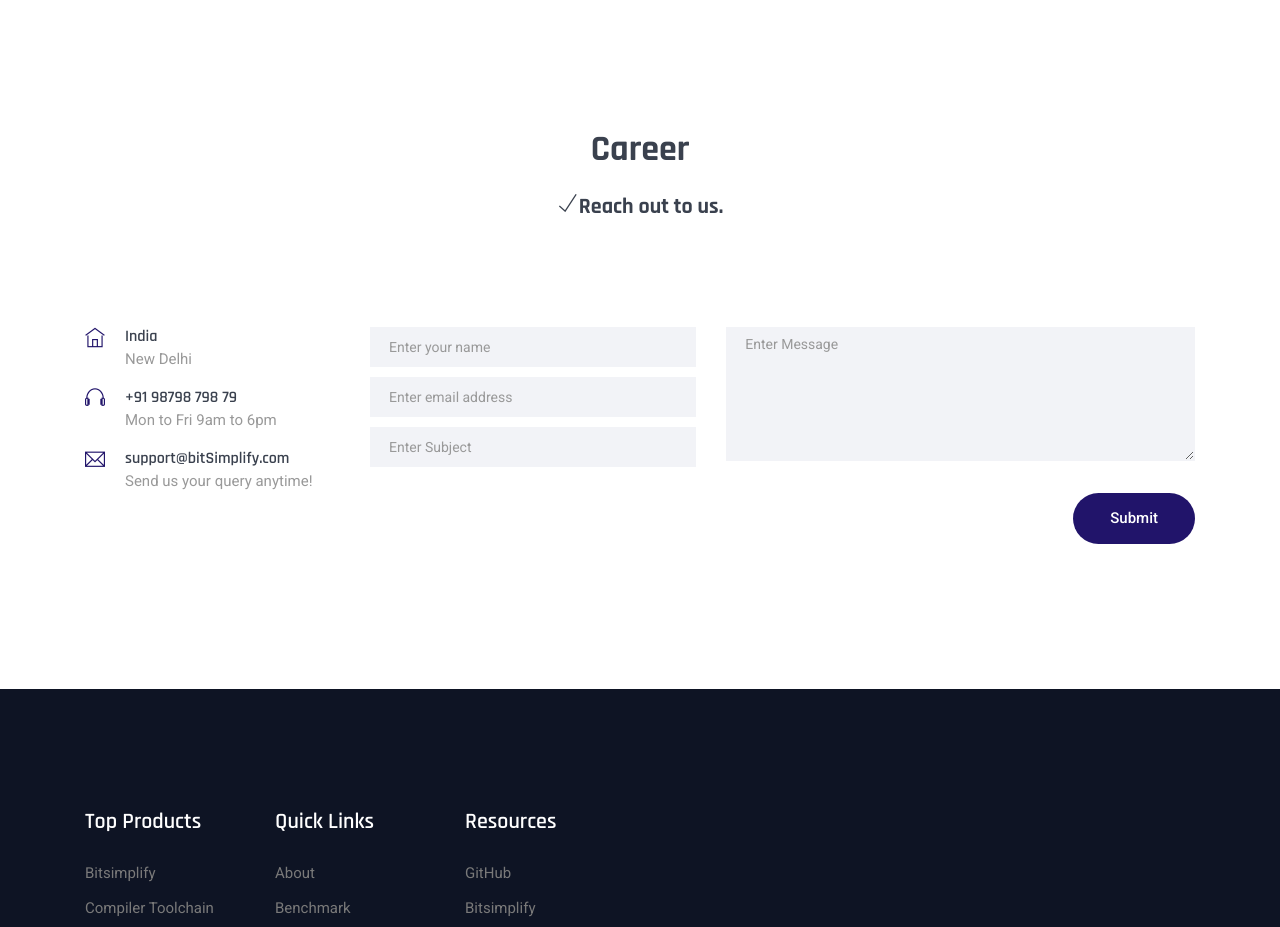
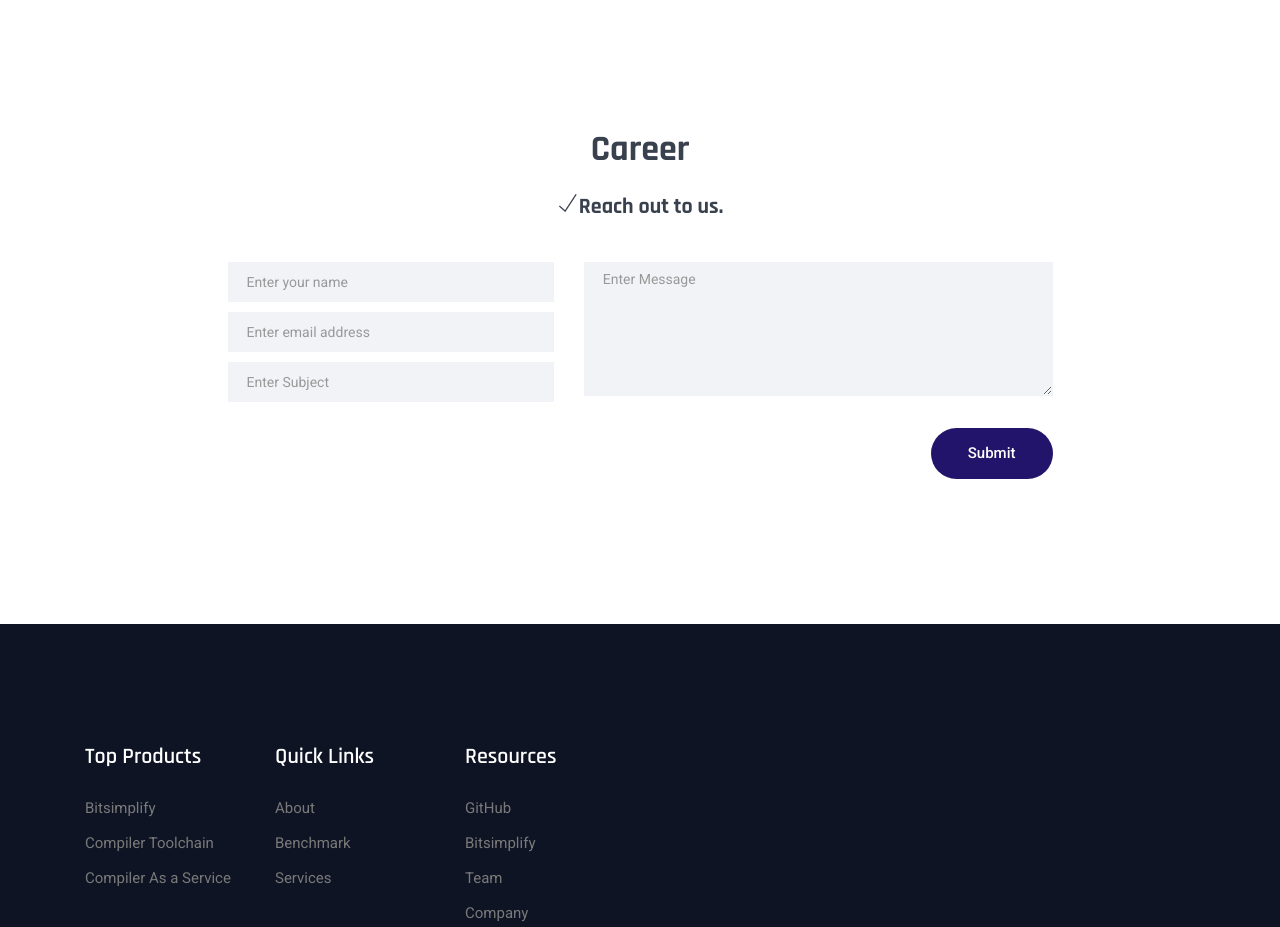
Before and after one commit to bitsimplify/bitsimplify, a plain HTML site: page career.html in a window 1280 px wide. Shown: the part 1100-2027 px from the top of the page. Drawn offline with nearby package versions, Linux system fonts and the light colour scheme.

Commit message:
contact section changes

```diff
--- a/career.html
+++ b/career.html
@@ -74,14 +74,14 @@
   <!-- ================ contact section start ================= -->
   <section class="section-margin">
     <div class="container">
-        <div class="section-intro pb-85px text-center">
+        <div class="section-intro text-center" style="padding-bottom: 20px;">
           <h2 class="section-intro__title">Career</h2>
           <h3 class="section-intro__title"><i class="ti-check"></i>Reach out to us.</h3>
         </div>
 
 
       <div class="row">
-        <div class="col-md-4 col-lg-3 mb-4 mb-md-0">
+        <!-- <div class="col-md-4 col-lg-3 mb-4 mb-md-0">
           <div class="media contact-info">
             <span class="contact-info__icon"><i class="ti-home"></i></span>
             <div class="media-body">
@@ -103,8 +103,8 @@
                 <p>Send us your query anytime!</p>
             </div>
           </div>
-        </div>
-        <div class="col-md-8 col-lg-9">
+        </div> -->
+        <div class="col-md-8 col-lg-9" style="margin: auto;">
           <form action="#/" class="form-contact contact_form" action="contact_process.php" method="post" id="contactForm" novalidate="novalidate">
             <div class="row">
               <div class="col-lg-5">
```
Also changed, not shown: index.html (+7 -6 lines).
